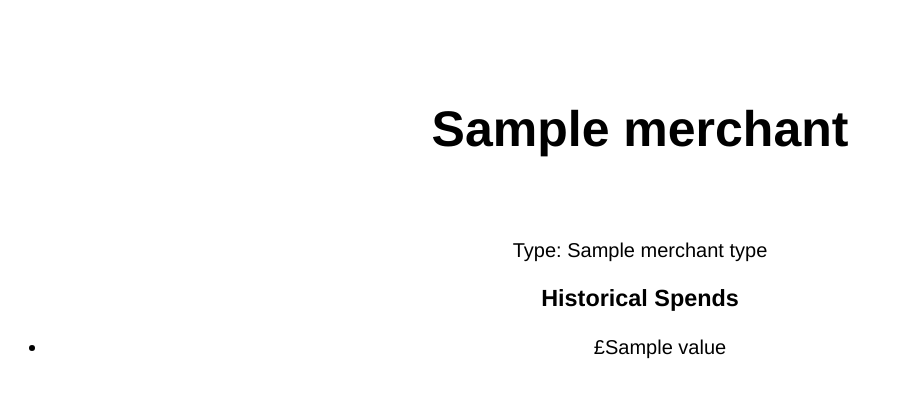
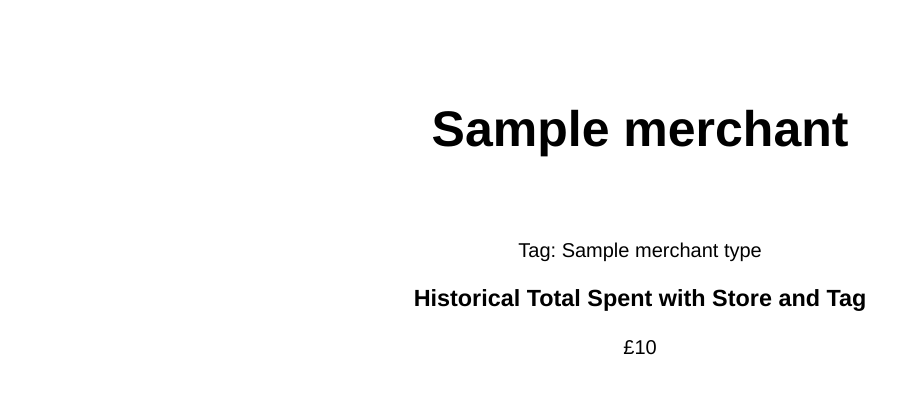
Before and after one commit to pvaliani/spending_tracker_app, a Flask app: page /merchants/1 in a window 1280 px wide. Shown: the part 42-440 px from the top of the page, without its empty margins (0-899 px from the left). Run offline with Flask 2, Linux system fonts and the light colour scheme; a database or web service that is not in the repository returns one stand-in record (values such as "Sample title"); some libraries are stand-ins or nearby versions.

Commit message:
added extension can view historical spend by category and store

```diff
--- a/templates/merchants/show.html
+++ b/templates/merchants/show.html
@@ -4,15 +4,13 @@
 <h2 id="store-details-header">{{ merchant.name }}</h2>
 
 <div class="store-show-details">
-<p>Type: {{ merchant.merchant_type.name }}</p>
+<p>Tag: {{ merchant.merchant_type.name }}</p>
+<h3>Historical Total Spent with Store and Tag</h3>
+<ul>
 
-<h3>Historical Spends </h3>
-<ul>
-    {% for amount in recent_amounts %}
-    <li>£{{ amount.value }}</li>
-    {% endfor %}
 </ul>
 </div>
+<p id="transaction-summary">£{{ recent_amounts|sum(attribute='value') }}</p>
 
 
 {% endblock %}
```
